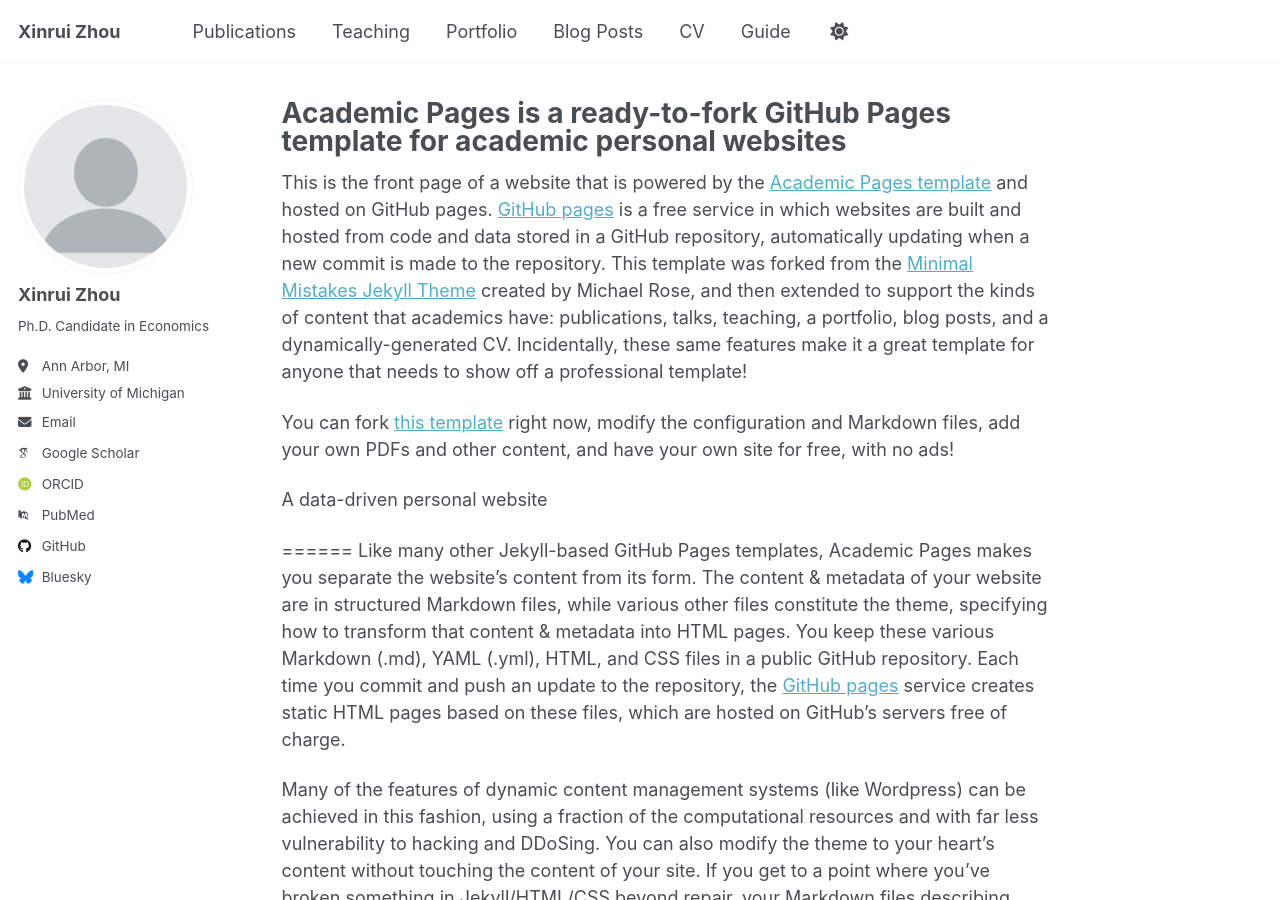
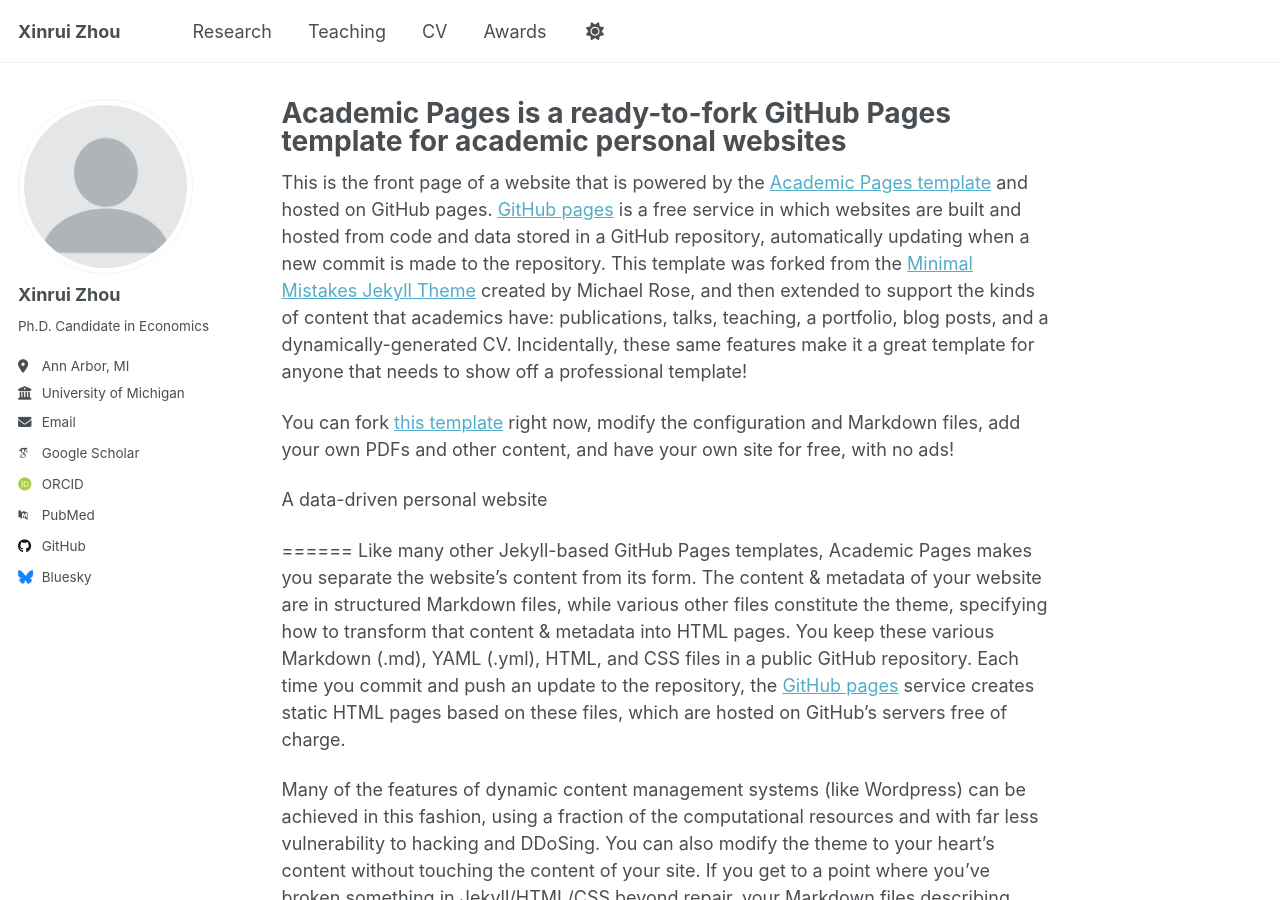
Before and after one commit to xruizhou/xruizhou.github.io, a Jekyll site: the page built from _pages/about.md, in a window 1280 px wide and 900 px high. Built offline with Jekyll 4.4.1, drawn with Linux system fonts in a browser that asks for light colours; some web fonts are replaced; a script that is not in the unit is left out.

Commit message:
Update navigation.yml

```diff
--- a/_data/navigation.yml
+++ b/_data/navigation.yml
@@ -8,23 +8,17 @@
 #      Markdown formatted page while the second is generated using JSON.
 
 main:
-  - title: "Publications"
-    url: /publications/
+  - title: "Research"
+    url: /Research/
 
   - title: "Teaching"
     url: /teaching/
 
-  - title: "Portfolio"
-    url: /portfolio/
-
-  - title: "Blog Posts"
-    url: /year-archive/
-
   - title: "CV"
     url: /cv/
 
+  - title: "Awards"
+    url: /awards/
+
   # - title: "CV"
   #   url: /cv-json/
-
-  - title: "Guide"
-    url: /markdown/
```
